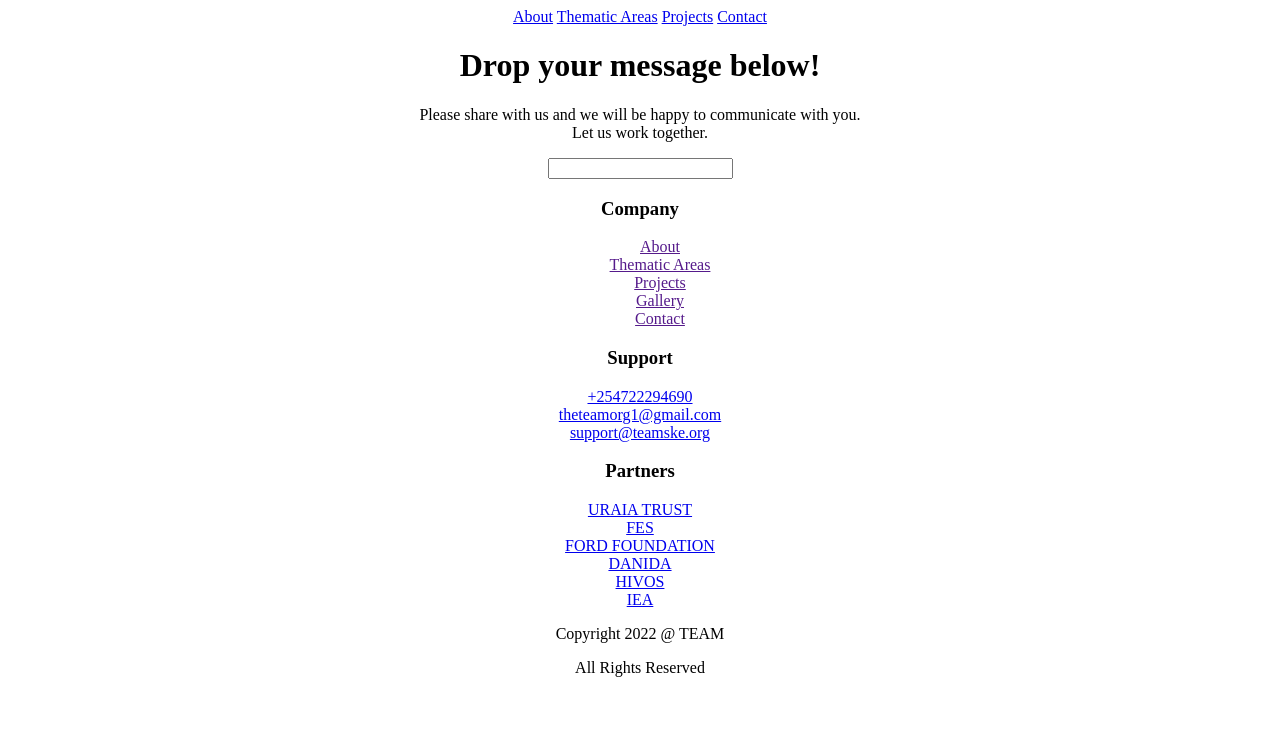
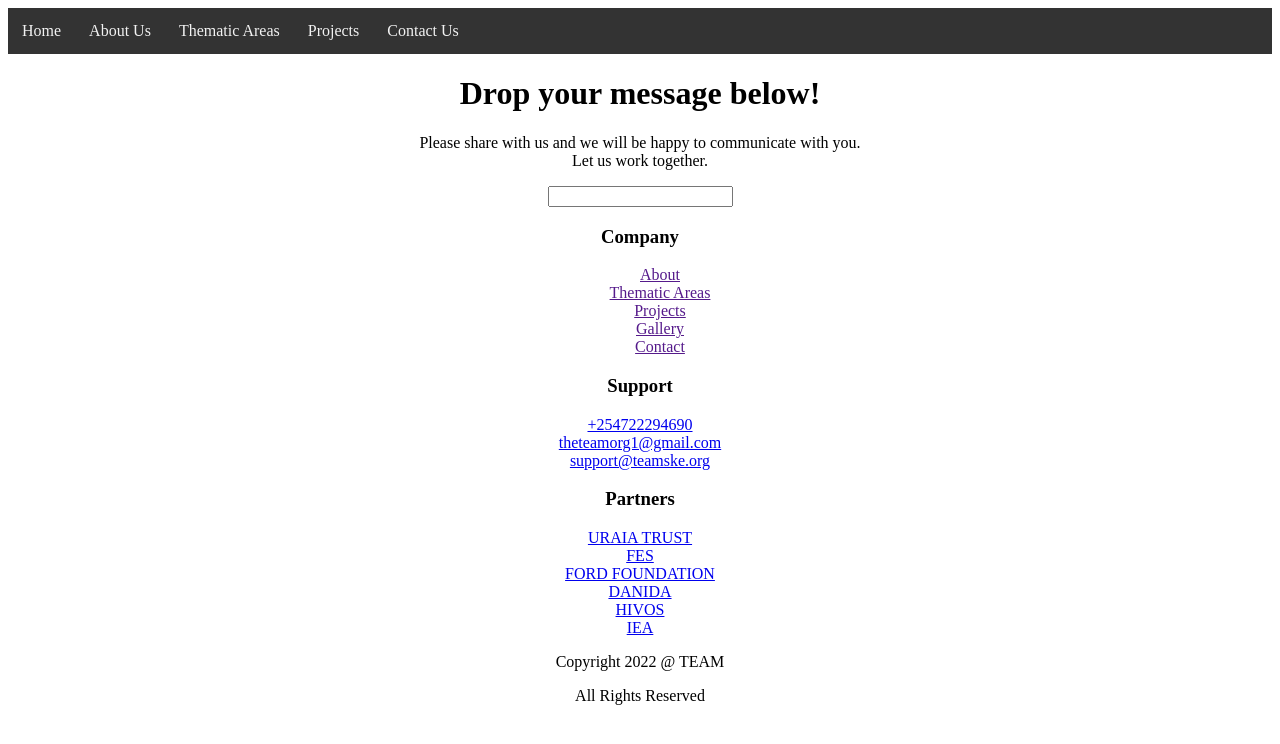
Before and after one commit to 754Bree/team-, a plain HTML site: page contact.html in a window 1280 px wide. Drawn offline with Linux system fonts and the light colour scheme.

Commit message:
Add navbar to document

```diff
--- a/about/css/styles.css
+++ b/about/css/styles.css
@@ -1,5 +1,37 @@
 body{
     text-align: center;
+}
+#navbar{
+  overflow: hidden;
+  background-color: #333;
+}
+/*nav links*/
+#navbar a {
+  float: left;
+  display: block;
+  color: #f2f2f2;
+  text-align: center;
+  padding: 14px;
+  text-decoration: none;
+}
+#navbar a:hover {
+  color: orange;
+  background-color: black;
+  font-size: larger;
+  font-weight: bold;
+}
+#navbar
+.content {
+  padding:16px;
+}
+/*sticky clas added to navbar*/
+.sticky {
+  position: fixed;
+  top: o;
+  width: 100%;
+}
+.sticky +.content {
+  padding-top: 60px;
 }
 .members{
     display: flex;
--- a/contact/index.html
+++ b/contact.html
@@ -4,20 +4,20 @@
     <meta charset="UTF-8">
     <meta http-equiv="X-UA-Compatible" content="IE=edge">
     <meta name="viewport" content="width=device-width, initial-scale=1.0">
-    <link rel="stylesheet" href="css/styles.css">
+    <link rel="stylesheet" href="contact/css/styles.css">
     <title>TEAM</title>
 </head>
 <body>
     <header>
 
     </header>
-    <div class="contaner">
-        <div id="mySidenav" class="sidenav">
-            <a href="#" id="about">About</a>
-            <a href="#" id="blog">Thematic Areas</a>
-            <a href="#" id="projects">Projects</a>
-            <a href="#" id="contact">Contact</a>
-        </div>
+    <div id="navbar">
+        <a href="vmo" class="active">Home</a>
+        <a href="about.html">About Us</a>
+        <a href="thematic.html">Thematic Areas</a>
+        <a href="projects.html">Projects</a>
+        <a href="contact.html">Contact Us</a>
+    </div>
     </div>
     <div class="container-fluid">
         <h1>Drop your message below!</h1>
--- a/contact/css/styles.css
+++ b/contact/css/styles.css
@@ -1,3 +1,35 @@
 body{
  text-align: center;
 }
+#navbar{
+    overflow: hidden;
+    background-color: #333;
+  }
+  /*nav links*/
+  #navbar a {
+    float: left;
+    display: block;
+    color: #f2f2f2;
+    text-align: center;
+    padding: 14px;
+    text-decoration: none;
+  }
+  #navbar a:hover {
+    color: orange;
+    background-color: black;
+    font-size: larger;
+    font-weight: bold;
+  }
+  #navbar
+  .content {
+    padding:16px;
+  }
+  /*sticky clas added to navbar*/
+  .sticky {
+    position: fixed;
+    top: o;
+    width: 100%;
+  }
+  .sticky +.content {
+    padding-top: 60px;
+  }
--- a/css/styles.css
+++ b/css/styles.css
@@ -15,6 +15,12 @@ body{
   text-align: center;
   padding: 14px;
   text-decoration: none;
+}
+#navbar a:hover {
+  color: orange;
+  background-color: black;
+  font-size: larger;
+  font-weight: bold;
 }
 #navbar
 .content {
@@ -45,24 +51,6 @@ header{
 }
 
 
-/* Style the links inside the sidenav */
-#mySidenav a {
-  position: absolute; /* Position them relative to the browser window */
-  left: -80px; /* Position them outside of the screen */
-  transition: 0.3s; /* Add transition on hover */
-  padding: 15px; /* 15px padding */
-  width: 100px; /* Set a specific width */
-  text-decoration: none; /* Remove underline */
-  font-size: 20px; /* Increase font size */
-  color: white; /* White text color */
-  border-radius: 0 5px 5px 0; /* Rounded corners on the top right and bottom right side */
-}
-
-#mySidenav a:hover {
-  left: 0; /* On mouse-over, make the elements appear as they should */
-}
-
-/* The about link: 20px from the top with a green background */
 
 .container-fluid {
   background-color: whitesmoke;
@@ -85,7 +73,9 @@ header{
   padding-top: 4%;
   padding-bottom: 3%;
 }
-
+#sub-footer a:hover{
+  color: orange;
+}
 #sub-footer{
   font-size: large;
   display: flex;
--- a/projects/css/styles.css
+++ b/projects/css/styles.css
@@ -1,40 +1,35 @@
 body {
     text-align: center;
 }
-/* Style the links inside the sidenav */
-#mySidenav a {
-  position: absolute; /* Position them relative to the browser window */
-  left: -80px; /* Position them outside of the screen */
-  transition: 0.3s; /* Add transition on hover */
-  padding: 15px; /* 15px padding */
-  width: 100px; /* Set a specific width */
-  text-decoration: none; /* Remove underline */
-  font-size: 20px; /* Increase font size */
-  color: white; /* White text color */
-  border-radius: 0 5px 5px 0; /* Rounded corners on the top right and bottom right side */
+#navbar{
+  overflow: hidden;
+  background-color: #333;
 }
-
-#mySidenav a:hover {
-  left: 0; /* On mouse-over, make the elements appear as they should */
+/*nav links*/
+#navbar a {
+  float: left;
+  display: block;
+  color: #f2f2f2;
+  text-align: center;
+  padding: 14px;
+  text-decoration: none;
 }
-
-/* The about link: 20px from the top with a green background */
-#about {
-  top: 20px;
-  background-color: #04AA6D;
+#navbar a:hover {
+  color: orange;
+  background-color: black;
+  font-size: larger;
+  font-weight: bold;
 }
-
-#blog {
-  top: 80px;
-  background-color: #2196F3; /* Blue */
+#navbar
+.content {
+  padding:16px;
 }
-
-#projects {
-  top: 140px;
-  background-color: #f44336; /* Red */
+/*sticky clas added to navbar*/
+.sticky {
+  position: fixed;
+  top: o;
+  width: 100%;
 }
-
-#contact {
-  top: 200px;
-  background-color: #555 /* Light Black */
+.sticky +.content {
+  padding-top: 60px;
 }
--- a/thematics/css/styles.css
+++ b/thematics/css/styles.css
@@ -1,5 +1,37 @@
 body {
     text-align: center ;
+}
+#navbar{
+  overflow: hidden;
+  background-color: #333;
+}
+/*nav links*/
+#navbar a {
+  float: left;
+  display: block;
+  color: #f2f2f2;
+  text-align: center;
+  padding: 14px;
+  text-decoration: none;
+}
+#navbar a:hover {
+  color: orange;
+  background-color: black;
+  font-size: larger;
+  font-weight: bold;
+}
+#navbar
+.content {
+  padding:16px;
+}
+/*sticky clas added to navbar*/
+.sticky {
+  position: fixed;
+  top: o;
+  width: 100%;
+}
+.sticky +.content {
+  padding-top: 60px;
 }
 #sub-footer{
   font-size: large;
```
Also changed, not shown: about.html (renamed from about/index.html, +6 -6 lines), home.html (renamed from index.html, +5 -5 lines), projects.html (added, +109 -0 lines), thematic.html (renamed from thematics/index.html, +6 -6 lines), projects/projects.html (renamed from projects/index.html).
